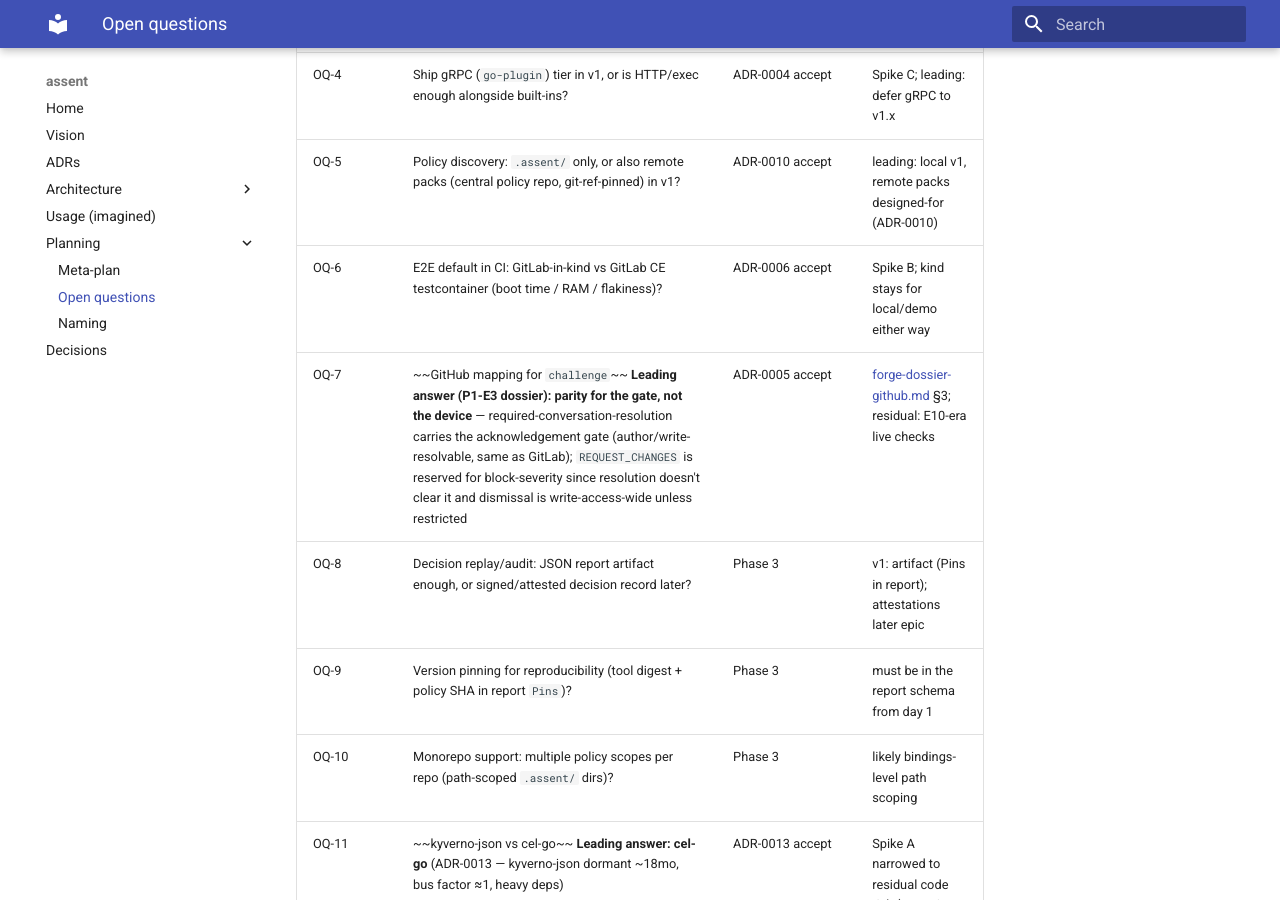
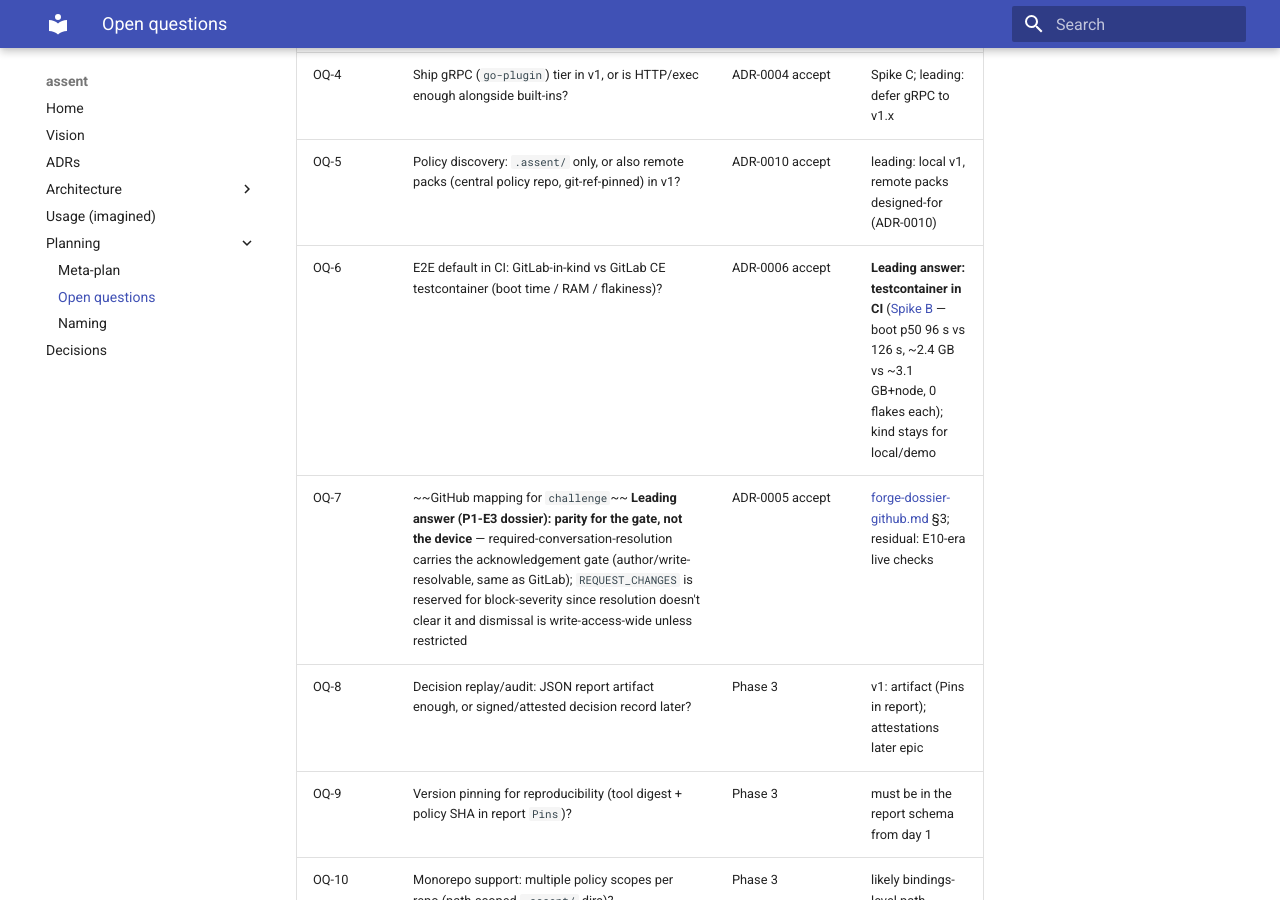
Before and after one commit to PlatformRelay/assent, an MkDocs documentation site: the page built from docs/planning/open-questions.md, in a window 1280 px wide and 900 px high, scrolled down 514 px. Built offline with MkDocs 1.6.1 and Material for MkDocs 9.7.7, drawn with Linux system fonts in a browser that asks for light colours.

```diff
--- a/docs/planning/open-questions.md
+++ b/docs/planning/open-questions.md
@@ -7,7 +7,7 @@
 | OQ-3 | ~~Two parallel frontends?~~ Resolved by ADR-0002 v2: one YAML envelope, pluggable predicate backends | — | superseded; successor questions: OQ-11/OQ-12 |
 | OQ-4 | Ship gRPC (`go-plugin`) tier in v1, or is HTTP/exec enough alongside built-ins? | ADR-0004 accept | Spike C; leading: defer gRPC to v1.x |
 | OQ-5 | Policy discovery: `.assent/` only, or also remote packs (central policy repo, git-ref-pinned) in v1? | ADR-0010 accept | leading: local v1, remote packs designed-for (ADR-0010) |
-| OQ-6 | E2E default in CI: GitLab-in-kind vs GitLab CE testcontainer (boot time / RAM / flakiness)? | ADR-0006 accept | Spike B; kind stays for local/demo either way |
+| OQ-6 | E2E default in CI: GitLab-in-kind vs GitLab CE testcontainer (boot time / RAM / flakiness)? | ADR-0006 accept | **Leading answer: testcontainer in CI** ([Spike B](spikes/spike-b-e2e.md) — boot p50 96 s vs 126 s, ~2.4 GB vs ~3.1 GB+node, 0 flakes each); kind stays for local/demo |
 | OQ-7 | ~~GitHub mapping for `challenge`~~ **Leading answer (P1-E3 dossier): parity for the gate, not the device** — required-conversation-resolution carries the acknowledgement gate (author/write-resolvable, same as GitLab); `REQUEST_CHANGES` is reserved for block-severity since resolution doesn't clear it and dismissal is write-access-wide unless restricted | ADR-0005 accept | [forge-dossier-github.md](forge-dossier-github.md) §3; residual: E10-era live checks |
 | OQ-8 | Decision replay/audit: JSON report artifact enough, or signed/attested decision record later? | Phase 3 | v1: artifact (Pins in report); attestations later epic |
 | OQ-9 | Version pinning for reproducibility (tool digest + policy SHA in report `Pins`)? | Phase 3 | must be in the report schema from day 1 |
```
Also changed, not shown: 3 other files.
